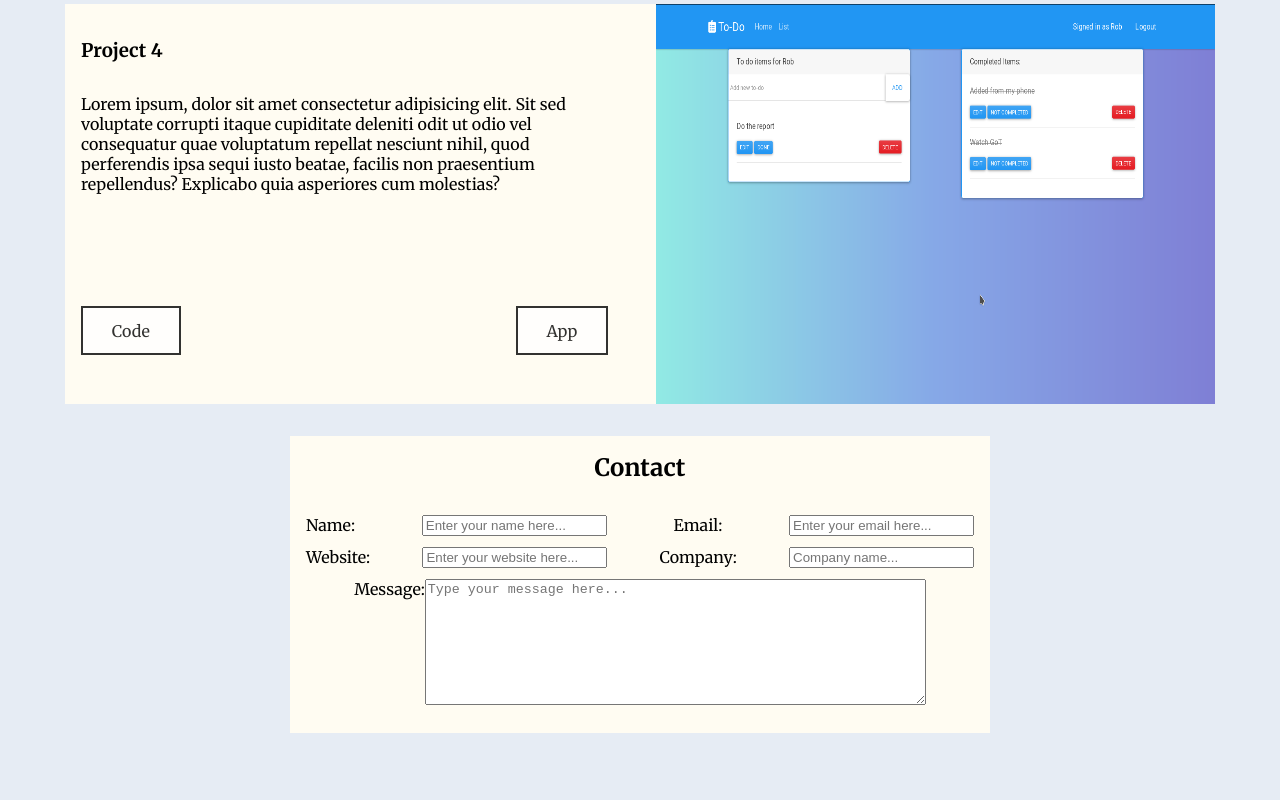
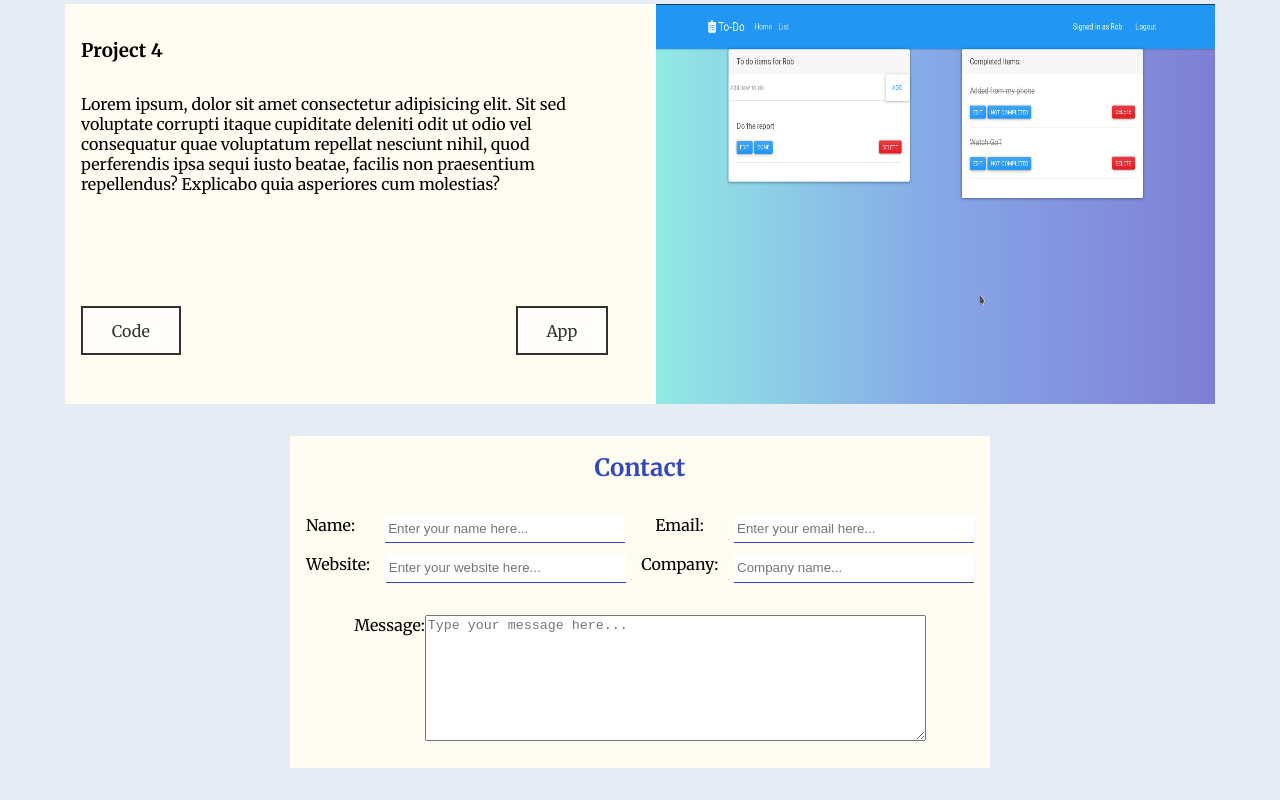
Before and after one commit to roadstar93/simple-animated-portfolio, a plain HTML site: page index.html in a window 1280 px wide. Shown: the part 2172-2972 px from the top of the page. Before the commit the page ends 2937 px from the top, so only its background shows below. Drawn offline with nearby package versions, Linux system fonts and the light colour scheme.

Commit message:
Style contact form

```diff
--- a/style.css
+++ b/style.css
@@ -121,6 +121,7 @@ h4 {
 .contact h2 {
   margin: auto;
   padding: 1rem;
+  color: #3249bc;
 }
 
 .contact-form {
@@ -134,6 +135,22 @@ h4 {
   width: 100%;
   padding: 1rem;
 }
+
+.contact-form input {
+  padding: 0.2rem;
+  height: 1.3rem;
+  border: 0;
+  border-bottom: 1px solid #3249bc;
+  outline: none;
+  width: 35%;
+}
+.contact-form input:focus{
+  border-bottom: 2px solid #3249bc;
+  transition: ease-in 200ms;
+
+}
+
+
 .contact-form div {
   display: flex;
   justify-content: space-between;
@@ -141,6 +158,7 @@ h4 {
 }
 #contact-message {
   justify-content: center;
+  margin-top: 2rem;
 }
 @media (max-with: 700px) {
   .card {
```
